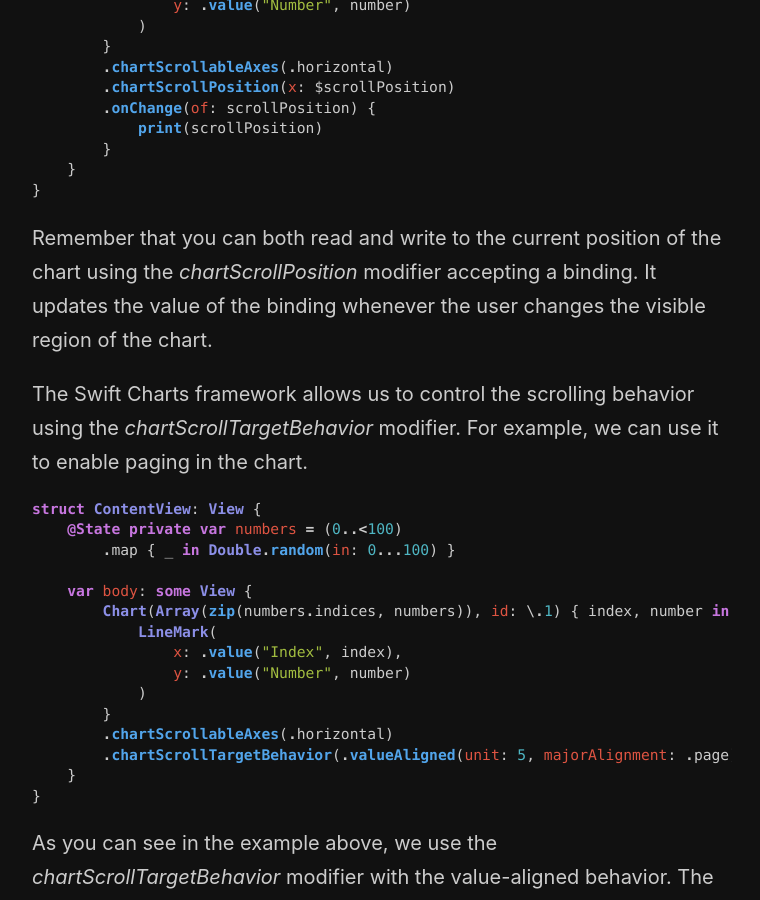
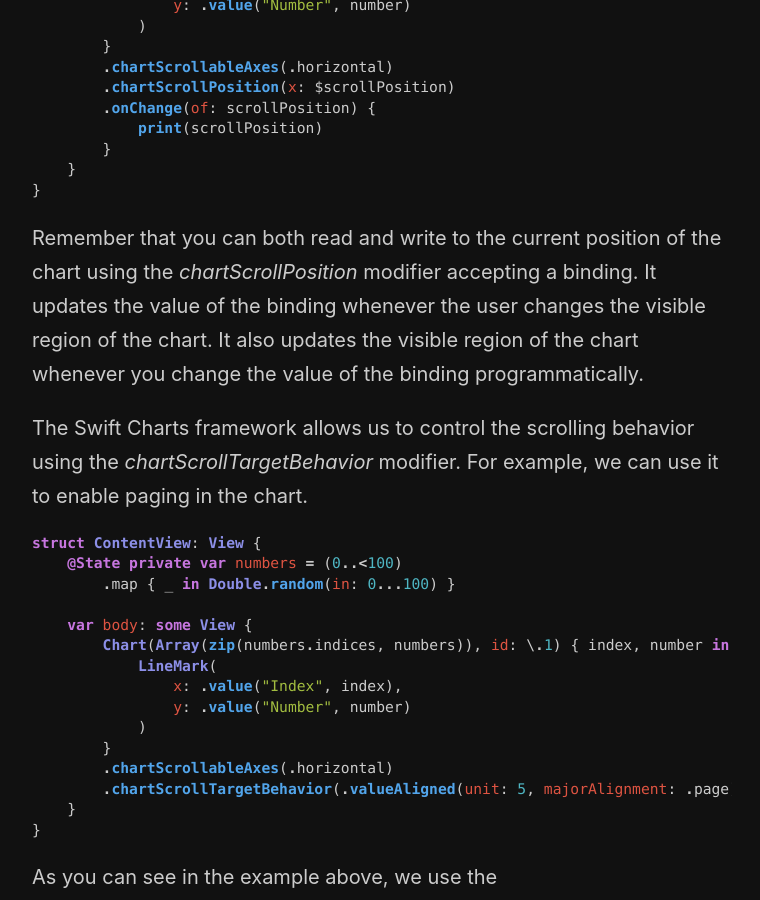
Before and after one commit to mecid/mecid.github.io, a Jekyll site: the page built from _posts/2023-07-25-mastering-charts-in-swiftui-scrolling.md, in a window 1280 px wide and 900 px high, scrolled down 2385 px. Shown: the whole window, without its empty margins (258-1018 px from the left). Built offline with Jekyll 4.4.1, drawn with Linux system fonts in a browser that asks for light colours.

Commit message:
another improvement to the scrolling charts post

````diff
--- a/_posts/2023-07-25-mastering-charts-in-swiftui-scrolling.md
+++ b/_posts/2023-07-25-mastering-charts-in-swiftui-scrolling.md
@@ -93,7 +93,7 @@ struct ContentView: View {
 }
 ```
 
-Remember that you can both read and write to the current position of the chart using the *chartScrollPosition* modifier accepting a binding. It updates the value of the binding whenever the user changes the visible region of the chart.
+Remember that you can both read and write to the current position of the chart using the *chartScrollPosition* modifier accepting a binding. It updates the value of the binding whenever the user changes the visible region of the chart. It also updates the visible region of the chart whenever you change the value of the binding programmatically.
 
 The Swift Charts framework allows us to control the scrolling behavior using the *chartScrollTargetBehavior* modifier. For example, we can use it to enable paging in the chart.
 
````
